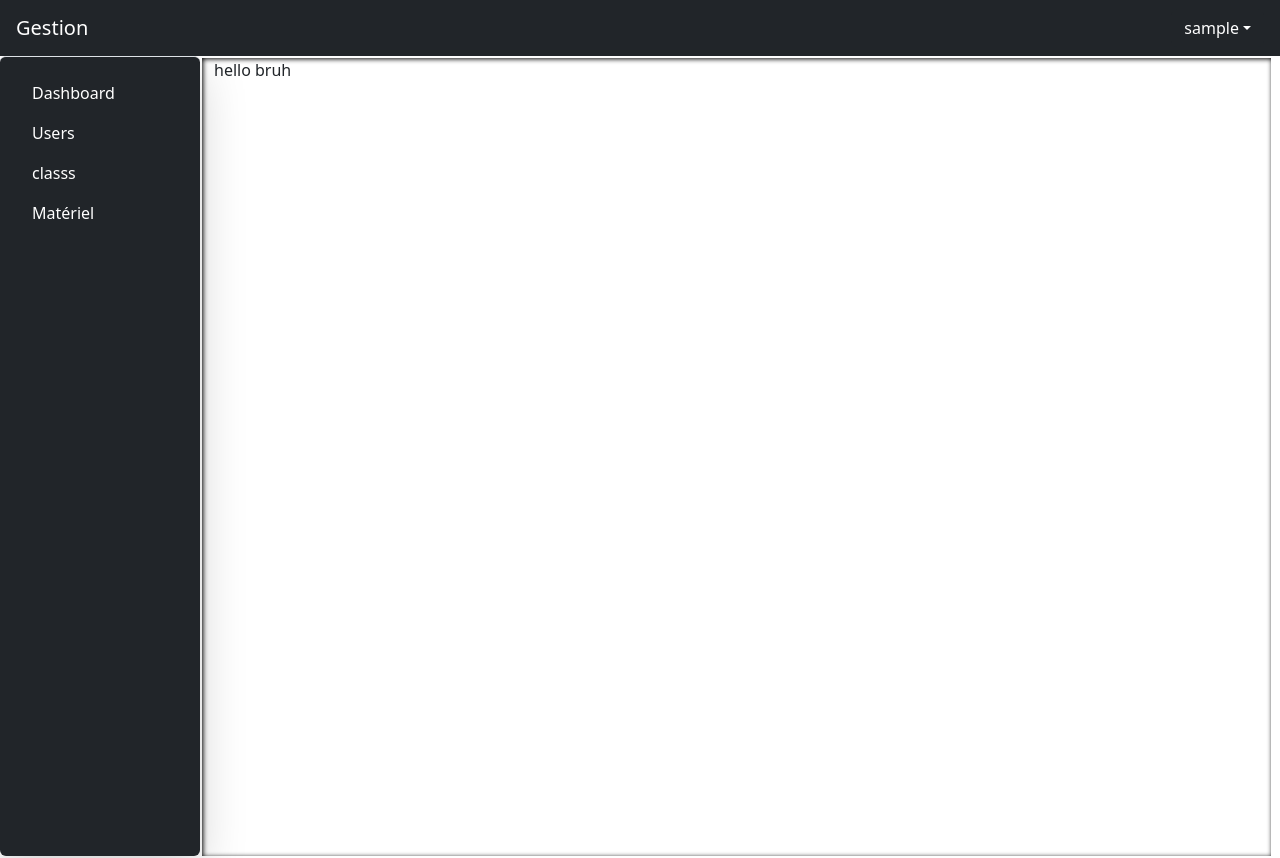
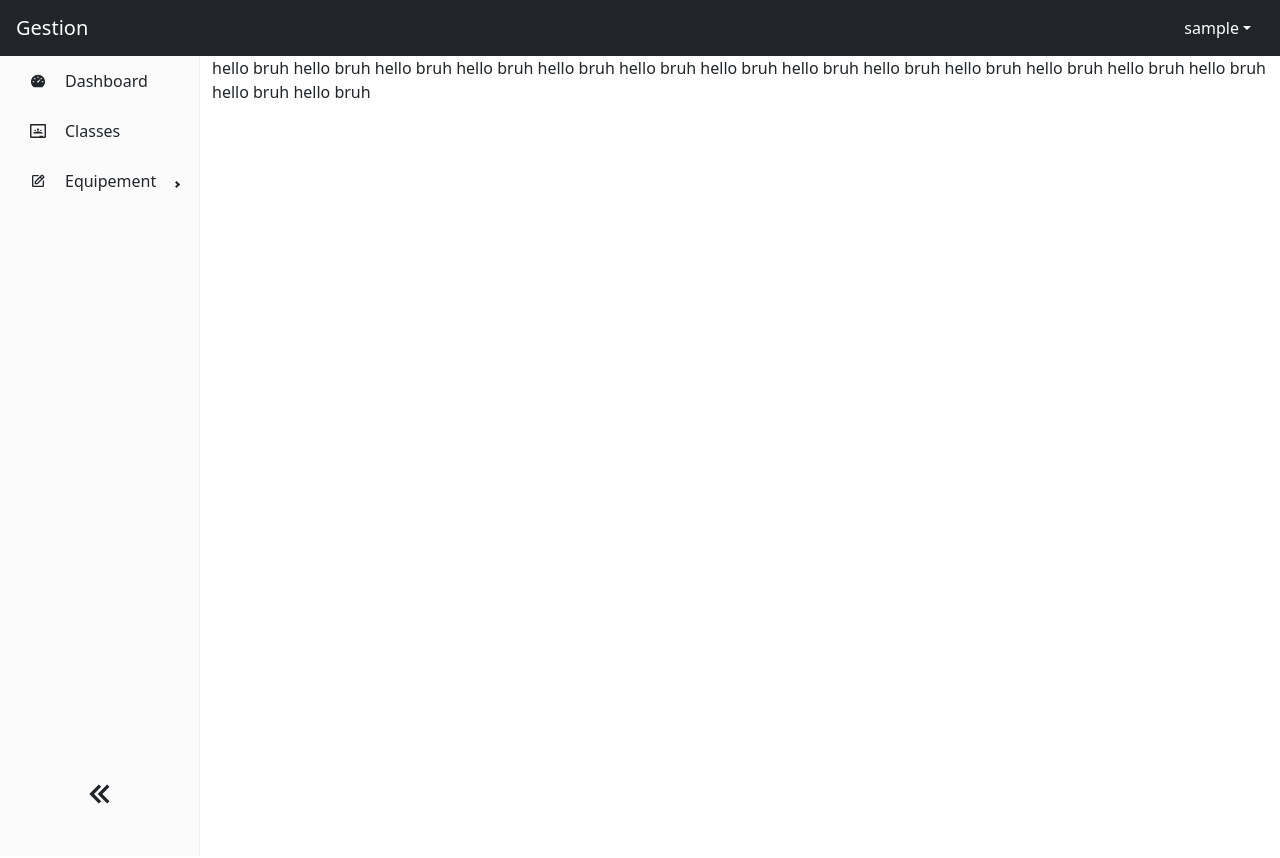
Before and after one commit to TahaSalgane/Front-end-Order-and-Inventory-Management-, a React (Create React App) app: page /home in a window 1280 px wide. Shown: the top 858 px of the page. Built offline with nearby package versions, Linux system fonts and the light colour scheme; sample sign-in values are in the browser's storage.

Commit message:
adding pro sidebar

```diff
--- a/package.json
+++ b/package.json
@@ -17,9 +17,11 @@
     "react-bootstrap": "^2.7.4",
     "react-dom": "^18.2.0",
     "react-icons": "^4.8.0",
+    "react-pro-sidebar": "^1.0.0",
     "react-redux": "^8.0.5",
     "react-router-dom": "^6.10.0",
     "react-scripts": "5.0.1",
+    "react-sidebar": "^3.0.2",
     "styled-components": "^5.3.10",
     "web-vitals": "^2.1.4",
     "yup": "^1.1.1"
--- a/src/App.jsx
+++ b/src/App.jsx
@@ -1,5 +1,6 @@
 import { Routes, Route, Navigate } from 'react-router-dom';
 import Home from './pages/Home';
+import Dashboard from './pages/Dasboard';
 import Layout from './components/core/Layout/Index';
 import Login from 'pages/Login';
 import ProtectedRoutes from 'hoc/ProtectedRoutes';
@@ -12,6 +13,7 @@ function App() {
     <Route element={<ProtectedRoutes/>} >
         <Route element={<Layout />}>
                <Route path="/home" element={<Home />}> </Route>
+               <Route path="/dasboard" element={<Dashboard />}> </Route>
        </Route>
      </Route>
 
--- a/src/components/core/Layout/Index.jsx
+++ b/src/components/core/Layout/Index.jsx
@@ -8,23 +8,23 @@ import Footer from 'components/core/Layout/Footer';
 import { Container } from 'react-bootstrap';
 import { useSelector } from 'react-redux';
 
-const MyGridContainer = styled.div`
-    display: grid;
-    grid-template-columns: 200px 1fr;
-    // grid-gap: 20px;
+// const MyGridContainer = styled.div`
+//     display: grid;
+//     grid-template-columns: 200px 1fr;
+//     // grid-gap: 20px;
 
-    .my-sidebar {
-        height: 100vh;
-        position: sticky;
-        top: 40px;
-    }
+//     .my-sidebar {
+//         height: 100vh;
+//         position: sticky;
+//         top: 40px;
+//     }
 
-    .my-content {
-        margin: 2px 0px 0px 2px;
-        box-shadow: 1px 1px 5px black inset;
-        width: 99%;
-    }
-`;
+//     .my-content {
+//         margin: 2px 0px 0px 2px;
+//         box-shadow: 1px 1px 5px black inset;
+//         width: 99%;
+//     }
+// `;
 
 const Index= () => {
     const {user} = useSelector(state=>state.auth);
@@ -35,16 +35,16 @@ const Index= () => {
                 <Header/>
             </div>
             {user?.isAdmin ? (
-                <MyGridContainer>
-                    <div className="my-sidebar">
+               <div className="containerss">
+                 <div className="my-sidebars">
                    <Sidebar/>
                  </div>
-                    <div className="my-content">
+                 <div className="my-contents">
                    <Container fluid className="unContainer">
                      <Outlet />
                    </Container>
                  </div>
-                </MyGridContainer>
+               </div>
             ) : (
                 <Container fluid className="unContainer">
                     <Outlet />
--- a/src/components/core/Layout/Sidebar.jsx
+++ b/src/components/core/Layout/Sidebar.jsx
@@ -1,27 +1,33 @@
 import React from 'react';
-import { NavLink } from 'react-router-dom';
-import { Nav } from 'react-bootstrap';
-const Sidebar = () => {
-    return (
-        <div
-            className="bg-dark text-white d-flex flex-column flex-shrink-0 p-3 border-top rounded shadow-lg"
-            style={{ width: '100%', height: '100vh' }}
-        >
-            <Nav variant="pills" defaultActiveKey="link-0" className="flex-column">
-                <NavLink to="/Dashboard" className="nav-link text-white" end>
-                 Dashboard
-                </NavLink>
-                <NavLink to="/users" className="nav-link text-white" end>
-                    Users{' '}
-                </NavLink>
-                <NavLink to="/classs" className="nav-link text-white" end>
-                    classs{' '}
-                </NavLink>
-                <NavLink to="/Matériel" className="nav-link text-white" end>
-                    Matériel{' '}
-                </NavLink>
-            </Nav>
-        </div>
-    );
+import { Sidebar, Menu, MenuItem, useProSidebar, SubMenu } from 'react-pro-sidebar';
+// import { FaScrewdriver } from 'react-icons/fa';
+import { AiFillDashboard } from "react-icons/ai";
+import {BiChevronsRight, BiChevronsLeft,BiTable,BiPen,BiCameraMovie,BiEdit} from "react-icons/bi";
+import {SiGoogleclassroom} from "react-icons/si";
+// import { Link } from 'react-router-dom';
+
+const Sidebars = () => {
+  const { collapseSidebar } = useProSidebar();
+  console.log(useProSidebar().collapsed )
+  return (
+    <div>
+<Sidebar className="sidebarsss" width='200px'>
+        <Menu iconShape="circle">
+          <MenuItem active={window.location.pathname === "/dasboard/"} icon={<AiFillDashboard />}>Dashboard</MenuItem>
+          <MenuItem icon={<SiGoogleclassroom />}>Classes</MenuItem>
+          <SubMenu icon={<BiEdit />} label="Equipement">
+          <MenuItem icon={<BiTable />}>Table</MenuItem>
+          <MenuItem icon={<BiCameraMovie />}>Projecteur</MenuItem>
+          <MenuItem icon={<BiPen />}>crayon</MenuItem>
+          </SubMenu>
+
+        </Menu>
+          <div className='arrow-sidebar' onClick={() => collapseSidebar()} > {useProSidebar().collapsed ? (
+           <h1><BiChevronsRight /></h1>
+          ):  <h1> <BiChevronsLeft /></h1> } </div>
+      </Sidebar>
+    </div>
+  );
 };
-export default Sidebar;
+
+export default Sidebars;
--- a/src/index.css
+++ b/src/index.css
@@ -11,3 +11,28 @@ code {
   font-family: source-code-pro, Menlo, Monaco, Consolas, 'Courier New',
     monospace;
 }
+/* .ps-sidebar-root{
+  position: relative;
+  width: auto !important
+} */
+.containerss {
+	display: flex;
+	flex-direction: row;
+	flex-wrap: nowrap;
+	justify-content: flex-start;
+	align-items: stretch;
+	align-content: stretch;
+}
+/* .ps-sidebar-container {
+  width: 87% !important ;
+} */
+.sidebarsss {
+  height: 100vh;
+  position: sticky;
+  top: 0;
+}
+.arrow-sidebar{
+
+  margin-top:70vh;
+  text-align: center;
+}
--- a/src/index.js
+++ b/src/index.js
@@ -1,19 +1,22 @@
 import React from 'react';
 import ReactDOM from 'react-dom/client';
 import './index.css';
+
 import App from './App';
 import reportWebVitals from './reportWebVitals';
 import { BrowserRouter } from 'react-router-dom';
 import 'bootstrap/dist/css/bootstrap.min.css';
 import store from './redux/store';
+import { ProSidebarProvider } from 'react-pro-sidebar';
 import { Provider } from 'react-redux';
 const root = ReactDOM.createRoot(document.getElementById('root'));
 root.render(
   <BrowserRouter>
   <React.StrictMode>
     <Provider store={store}>
-    <App />
-    </Provider>
+    <ProSidebarProvider>
+  <App />
+</ProSidebarProvider>;    </Provider>
   </React.StrictMode>
   </BrowserRouter>,
 
--- /dev/null
+++ b/src/pages/Dasboard.jsx
@@ -0,0 +1,13 @@
+import React from "react";
+
+const Dashboard = ()=>{
+return(
+    <>
+        this dasboard page
+    </>
+)
+
+}
+
+
+export default Dashboard
--- a/src/pages/Home.jsx
+++ b/src/pages/Home.jsx
@@ -3,7 +3,21 @@ import React from "react";
 const Home = ()=>{
 return(
     <>
+        hello bruh        hello bruh
         hello bruh
+        hello bruh
+        hello bruh
+        hello bruh
+        hello bruh
+        hello bruh
+        hello bruh
+        hello bruh
+        hello bruh
+        hello bruh
+        hello bruh
+        hello bruh
+        hello bruh
+
     </>
 )
 
```
Also changed, not shown: src/App.css (deleted, +0 -38 lines), 1 other file (tests, documents, lock files or other folders). Lines whose indentation alone changed are shown as unchanged.
